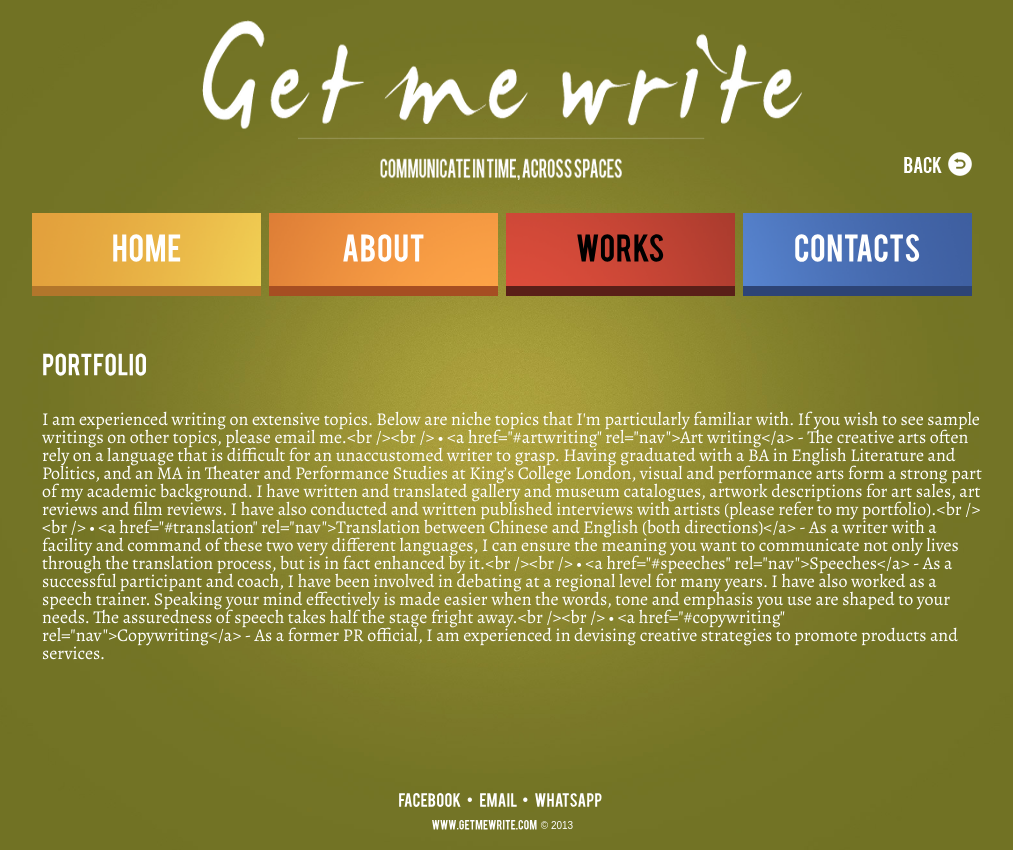
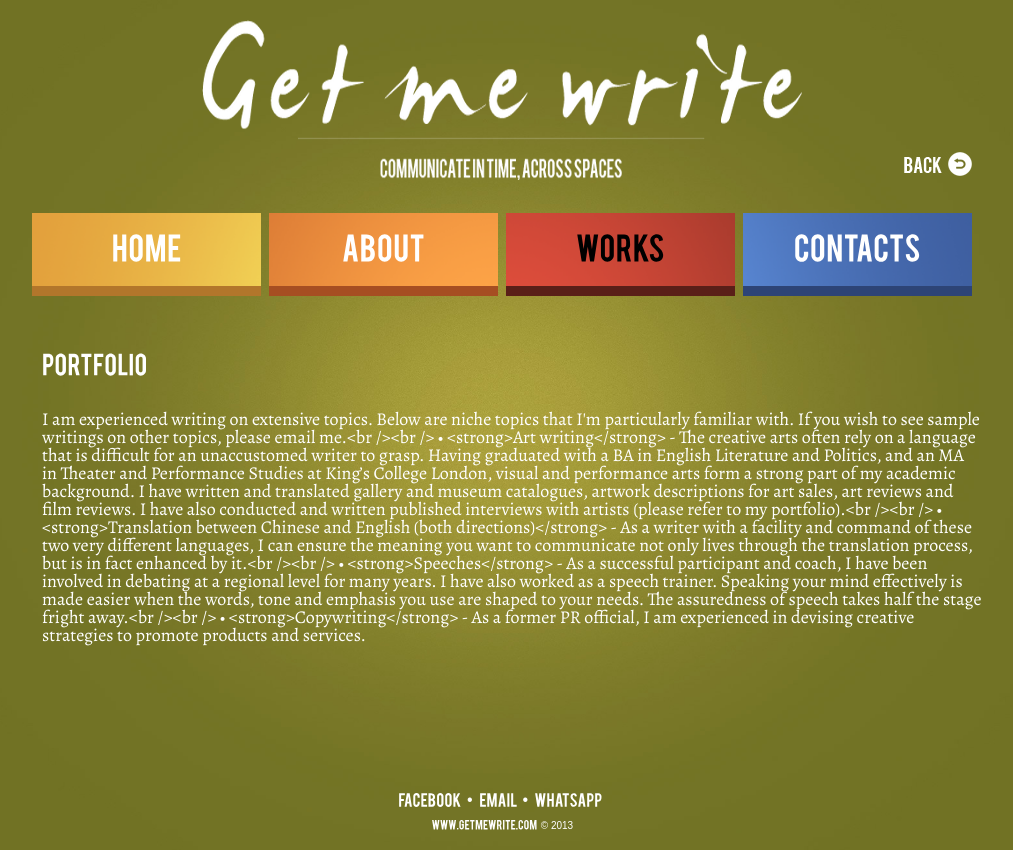
Before and after one commit to 7kfpun/gae-boilerplate, a Python web app: template templates/index.html in a window 1280 px wide, after a click that opens the changed part. Shown: the whole page, without its empty margins (138-1151 px from the left). Run offline with Jinja, Linux system fonts and the light colour scheme; the template is opened without the code that fills it: most values are stand-ins (such as "Sample title", 1, 10 or a date in 2020); some libraries are stand-ins or nearby versions.

Commit message:
fix portfolio

```diff
--- a/config/base.py
+++ b/config/base.py
@@ -1,5 +1,5 @@
 base_config = {
-    'locales': ['en_US', 'zh_TW', 'zh_CN', 'th_TH'],
+    'locales': [],  #['en_US', 'zh_TW', 'zh_CN', 'th_TH'],
 }
 base_config['webapp2_extras.sessions'] = {
     'secret_key': 'my-super-secret-key',
--- a/templates/index.html
+++ b/templates/index.html
@@ -16,10 +16,10 @@ To find out more about my previous work, please have a look at the \"Portfolio\"
 ") %}
 
 {% set portfolio = _("I am experienced writing on extensive topics. Below are niche topics that I'm particularly familiar with. If you wish to see sample writings on other topics, please email me.<br /><br />
-• <a href=\"#artwriting\" rel=\"nav\">Art writing</a> - The creative arts often rely on a language that is difficult for an unaccustomed writer to grasp. Having graduated with a BA in English Literature and Politics, and an MA in Theater and Performance Studies at King’s College London, visual and performance arts form a strong part of my academic background. I have written and translated gallery and museum catalogues, artwork descriptions for art sales, art reviews and film reviews. I have also conducted and written published interviews with artists (please refer to my portfolio).<br /><br />
-• <a href=\"#translation\" rel=\"nav\">Translation between Chinese and English (both directions)</a> - As a writer with a facility and command of these two very different languages, I can ensure the meaning you want to communicate not only lives through the translation process, but is in fact enhanced by it.<br /><br />
-• <a href=\"#speeches\" rel=\"nav\">Speeches</a> - As a successful participant and coach, I have been involved in debating at a regional level for many years. I have also worked as a speech trainer. Speaking your mind effectively is made easier when the words, tone and emphasis you use are shaped to your needs. The assuredness of speech takes half the stage fright away.<br /><br />
-• <a href=\"#copywriting\" rel=\"nav\">Copywriting</a> - As a former PR official, I am experienced in devising creative strategies to promote products and services.
+• <strong>Art writing</strong> - The creative arts often rely on a language that is difficult for an unaccustomed writer to grasp. Having graduated with a BA in English Literature and Politics, and an MA in Theater and Performance Studies at King’s College London, visual and performance arts form a strong part of my academic background. I have written and translated gallery and museum catalogues, artwork descriptions for art sales, art reviews and film reviews. I have also conducted and written published interviews with artists (please refer to my portfolio).<br /><br />
+• <strong>Translation between Chinese and English (both directions)</strong> - As a writer with a facility and command of these two very different languages, I can ensure the meaning you want to communicate not only lives through the translation process, but is in fact enhanced by it.<br /><br />
+• <strong>Speeches</strong> - As a successful participant and coach, I have been involved in debating at a regional level for many years. I have also worked as a speech trainer. Speaking your mind effectively is made easier when the words, tone and emphasis you use are shaped to your needs. The assuredness of speech takes half the stage fright away.<br /><br />
+• <strong>Copywriting</strong> - As a former PR official, I am experienced in devising creative strategies to promote products and services.
 ") %}
 
 {% set service_we = _("<strong>Writing and editing</strong><br /><br />
@@ -143,7 +143,7 @@ Translation:<br />
             <p>
               <img src="static/images/mona.jpg" border="0" height="320" width="200" alt="Profile pic" />
             </p>
-            <!-- <a href="#readmore_about" class="more" rel="nav">more</a> --> </div>#}
+            </div>#}
         </li>
         <li class="container_16" id="portfolio">
           <div class="grid_16">
@@ -225,6 +225,7 @@ Translation:<br />
           </div>
         </li>
 
+        <!--
         <li class="container_16" id="artwriting">
           <div class="grid_16">
             <h2>{{_("art writing")}}</h2>
@@ -335,6 +336,7 @@ Translation:<br />
             </div>
           </div>
         </li>
+        -->
 
         {# ############################## #}
 
```
